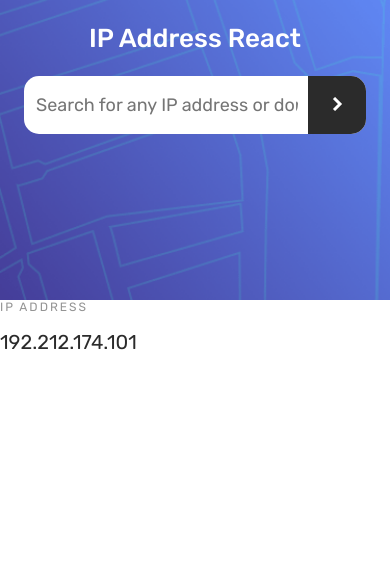
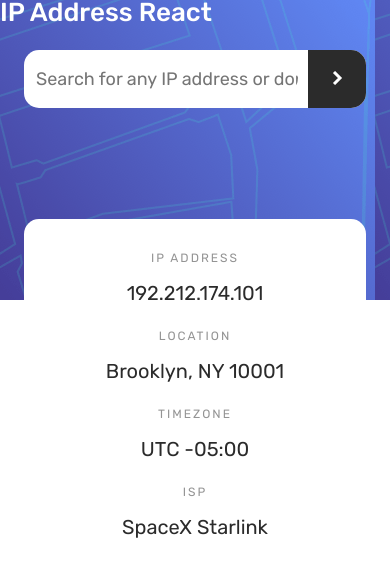
Before and after one commit to aubrey-strauss/ip-address-react, a React (Vite) app: page / in a window 390 px wide. Shown: the top 574 px of the page. Built offline with nearby package versions, Linux system fonts and the light colour scheme.

Commit message:
Add InfoPanel results card with CSS dividers

```diff
--- a/src/App.tsx
+++ b/src/App.tsx
@@ -1,6 +1,7 @@
 import Header from "./components/Header";
 import SearchForm from "./components/SearchForm";
 import InfoItem from "./components/InfoItem";
+import InfoPanel from "./components/InfoPanel";
 
 function App() {
   return (
@@ -10,7 +11,15 @@ function App() {
           onSearch={(query) => console.log("Searching for:", query)}
         />
       </Header>
-      <InfoItem label="IP Address" value="192.212.174.101" />
+      <main>
+        {/*main is the page’s main content, and your CSS positions the card from it. The 4 InfoItems become InfoPanel’s children */}
+        <InfoPanel>
+          <InfoItem label="IP Address" value="192.212.174.101" />
+          <InfoItem label="Location" value="Brooklyn, NY 10001" />
+          <InfoItem label="Timezone" value="UTC -05:00" />
+          <InfoItem label="ISP" value="SpaceX Starlink" />
+        </InfoPanel>
+      </main>
     </>
   );
 }
--- a/src/index.css
+++ b/src/index.css
@@ -11,12 +11,8 @@ body {
 
 /* ===== HEADER ===== */
 .hero {
-  background-image: url("/images/pattern-bg-desktop.png");
-  background-size: cover;
-  background-position: center;
-  padding-top: 26px;
-  height: 280px;
-  text-align: center;
+  background-image: url("/images/pattern-bg-mobile.png");
+  height: 300px;
 }
 
 .hero h1 {
@@ -102,21 +98,14 @@ main {
   z-index: 1001;
 }
 
-/* Gray lines between results */
-.divider {
-  width: 1px;
-  height: 81px;
-  background-color: hsl(0, 0%, 58%);
+.result {
+  flex: 1;
 }
 
-.result {
-  flex: 1;
-  /* Gray line before every result except the first */
-  /*Why: A + B = “a B right after an A,” so the first box gets no line */
-  .result + .result {
-    border-left: 1px solid hsl(0, 0%, 58%);
-    padding-left: 32px;
-  }
+/* Gray line before every result except the first */
+.result + .result {
+  border-left: 1px solid hsl(0, 0%, 58%);
+  padding-left: 32px;
 }
 
 .result-label {
@@ -144,15 +133,6 @@ main {
   .hero {
     background-image: url("/images/pattern-bg-mobile.png");
     height: 300px;
-    .result + .result {
-      border-left: none;
-      /*Why: phones stack the boxes, so no side lines are needed*/
-      padding-left: 0;
-      .result + .result {
-        border-left: none;
-        padding-left: 0;
-      }
-    }
   }
 
   .hero h1 {
@@ -173,11 +153,12 @@ main {
     margin-right: 24px;
   }
 
-  .divider {
-    display: none;
+  /* Gray line before every result except the first */
+  .result + .result {
+    border-left: none;
+    padding-left: 0;
   }
 }
-
 /* ===== FOOTER ===== */
 .attribution {
   text-align: center;
```
